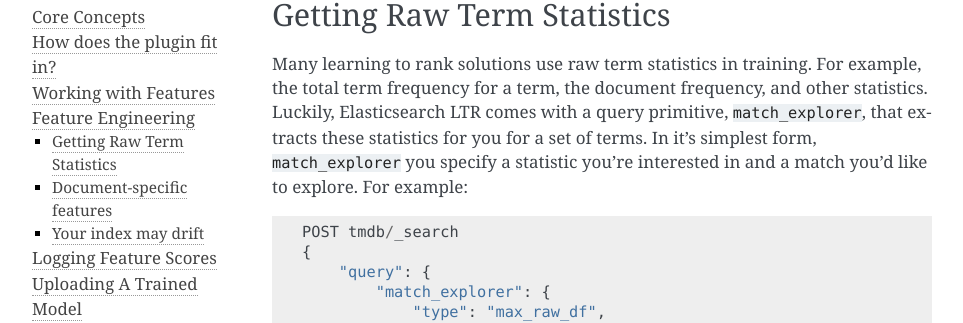
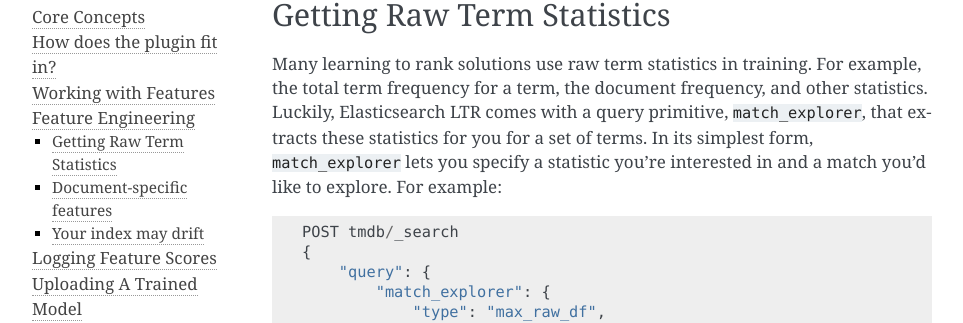
Before and after one commit to o19s/elasticsearch-learning-to-rank, a Sphinx documentation site: the page built from docs/feature-engineering.rst, in a window 1280 px wide and 900 px high. Shown: the part 211-534 px from the top of the window, without its empty margins (148-1111 px from the left). Built offline with Sphinx 7.4.7, drawn with Linux system fonts in a browser that asks for light colours; pages that are not in the unit, such as notebooks, are missing from menus.

```diff
--- a/docs/building-features.rst
+++ b/docs/building-features.rst
@@ -171,7 +171,7 @@ Or filter by prefix in case you have many feature sets::
 
 You can also delete a featureset to start over::
 
-    DELETE _ltr/_featurset/more_movie_features
+    DELETE _ltr/_featureset/more_movie_features
 
 
 ===================
--- a/docs/feature-engineering.rst
+++ b/docs/feature-engineering.rst
@@ -7,7 +7,7 @@ You've seen how to add features to feature sets. We want to show you how to addr
 Getting Raw Term Statistics
 ======================
 
-Many learning to rank solutions use raw term statistics in training. For example, the total term frequency for a term, the document frequency, and other statistics. Luckily, Elasticsearch LTR comes with a query primitive, :code:`match_explorer`, that extracts these statistics for you for a set of terms. In it's simplest form, :code:`match_explorer` you specify a statistic you're interested in and a match you'd like to explore. For example::
+Many learning to rank solutions use raw term statistics in training. For example, the total term frequency for a term, the document frequency, and other statistics. Luckily, Elasticsearch LTR comes with a query primitive, :code:`match_explorer`, that extracts these statistics for you for a set of terms. In its simplest form, :code:`match_explorer` lets you specify a statistic you're interested in and a match you'd like to explore. For example::
 
     POST tmdb/_search
     {
```
